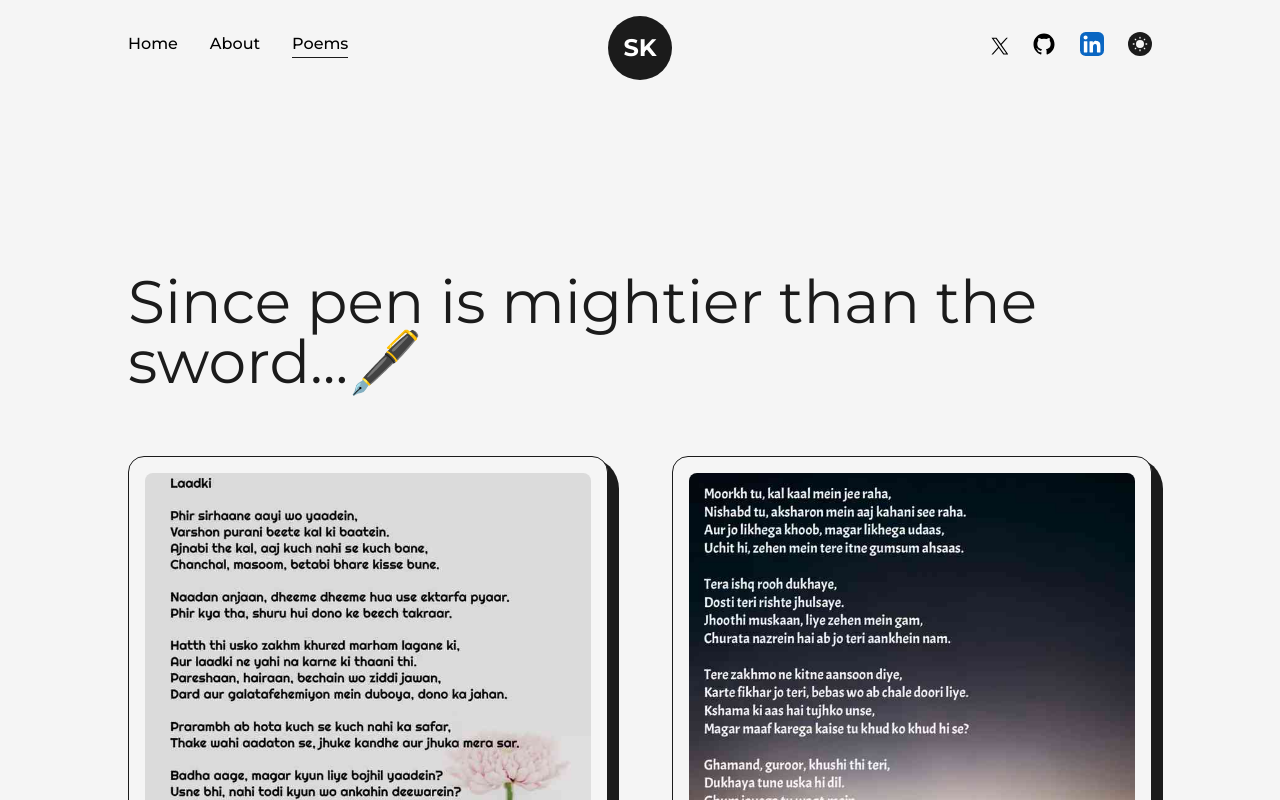
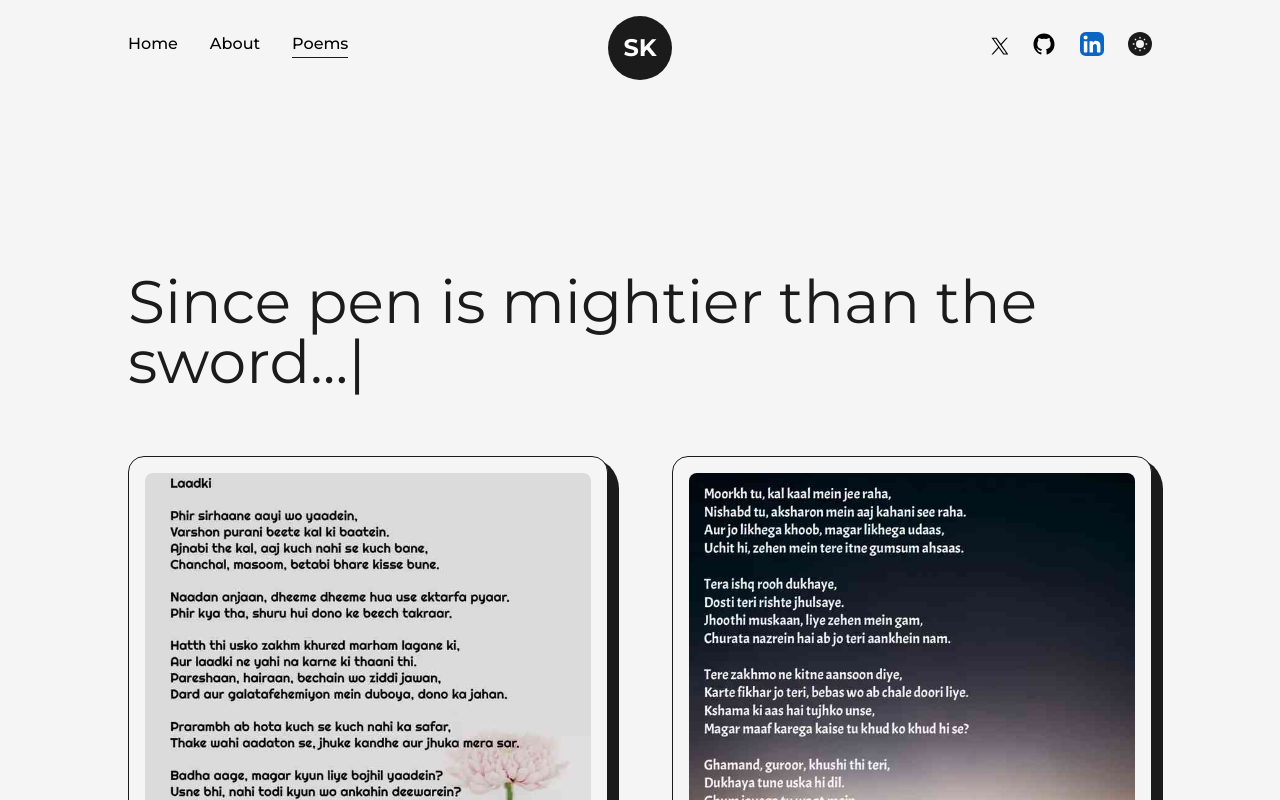
Before and after one commit to swapnilkeshari/swapnilkeshari.github.io, a Next.js app: page /poems in a window 1280 px wide. Shown: the top 800 px of the page. Built offline with nearby package versions, Linux system fonts and the light colour scheme.

Commit message:
translation

```diff
--- a/src/pages/404.js
+++ b/src/pages/404.js
@@ -30,7 +30,7 @@ const NotFound = () => {
         dark:bg-light dark:text-dark hover:dark:bg-dark hover:dark:text-light hover:dark:border-light
         "
           >
-            Take Me Home 🏡
+            Take Me Home
           </Link>
         </Layout>
       </main>
--- a/src/pages/poems.js
+++ b/src/pages/poems.js
@@ -244,13 +244,13 @@ export default function Articles() {
       >
         <Layout className="pt-16">
           <TypingText
-          text="Since pen is mightier than the sword...🖋️"
+          text="Since pen is mightier than the sword..."
           className="`inline-block text-dark dark:text-light text-6xl w-full  ${className} xl:text-6xl`"
           repeat={false}
           delay = {120}
           />
           {/*<AnimatedText
-            text="Since pen is mightier than the sword...🖋️"
+            text="Since pen is mightier than the sword..."
             className=""
           />*/}
 
```
